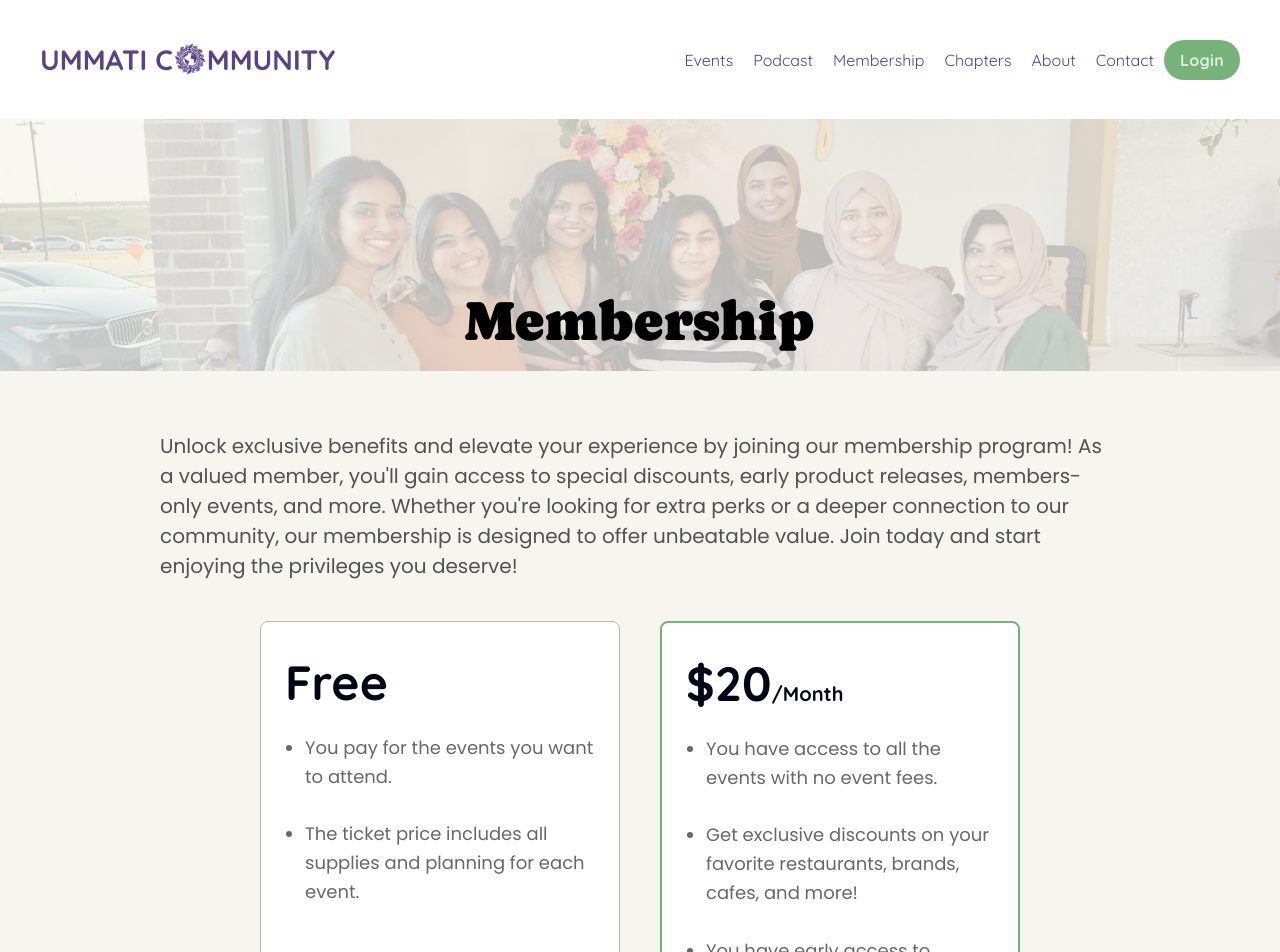
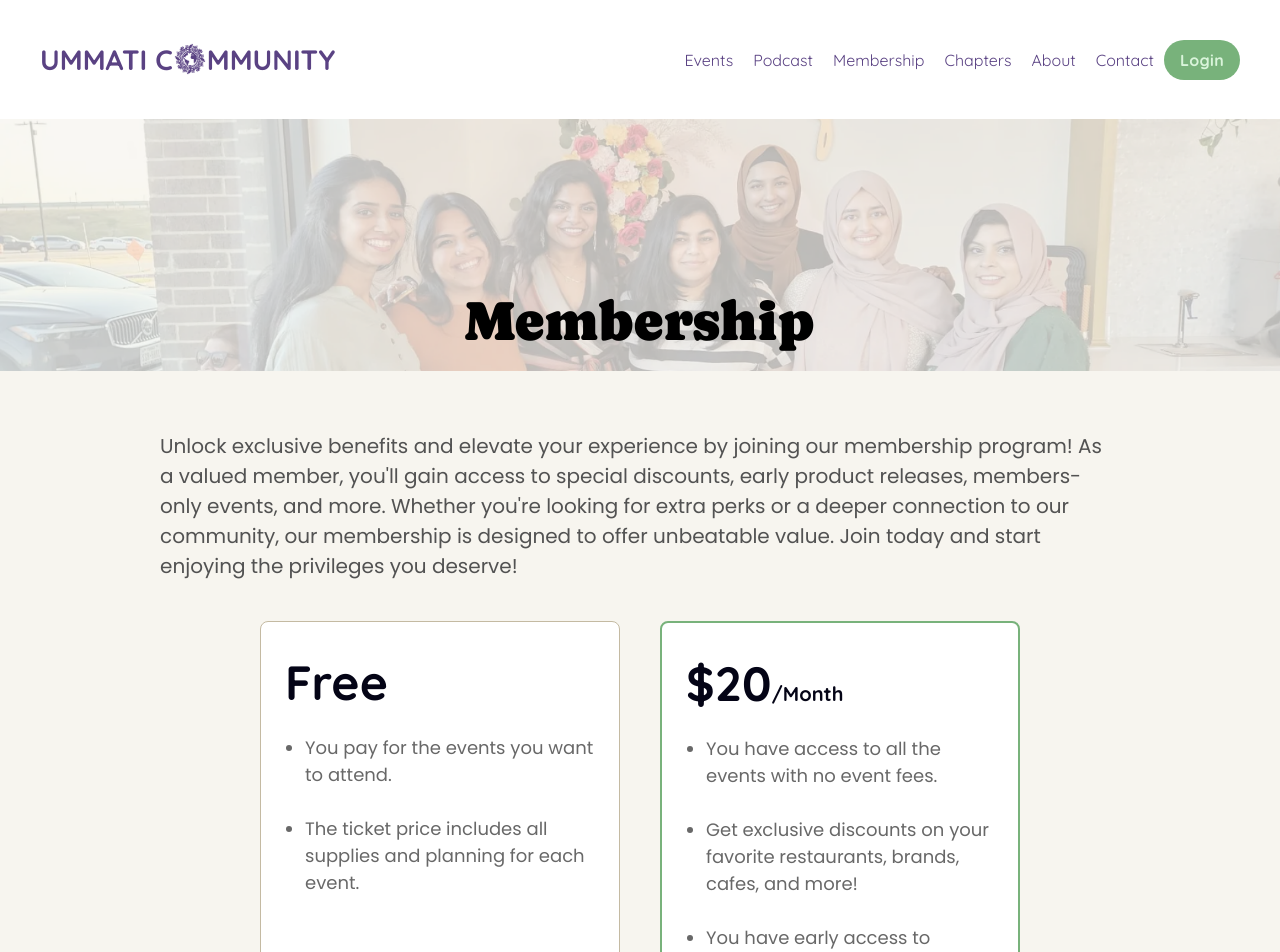
Before and after one commit to ekkomediaprojects/ummati-frontend, a React (Create React App) app: page /membership in a window 1280 px wide. Shown: the top 952 px of the page. Built offline with nearby package versions, Linux system fonts and the light colour scheme.

Commit message:
membership cards text line height removed

```diff
--- a/src/pages/Membership.js
+++ b/src/pages/Membership.js
@@ -139,7 +139,6 @@ const styles = {
         fontSize: '18px',
         fontFamily: 'Poppins',
         fontWeight: '400',
-        lineHeight: '1.6',
     },
     joinButton: {
         alignSelf: 'stretch',
```
